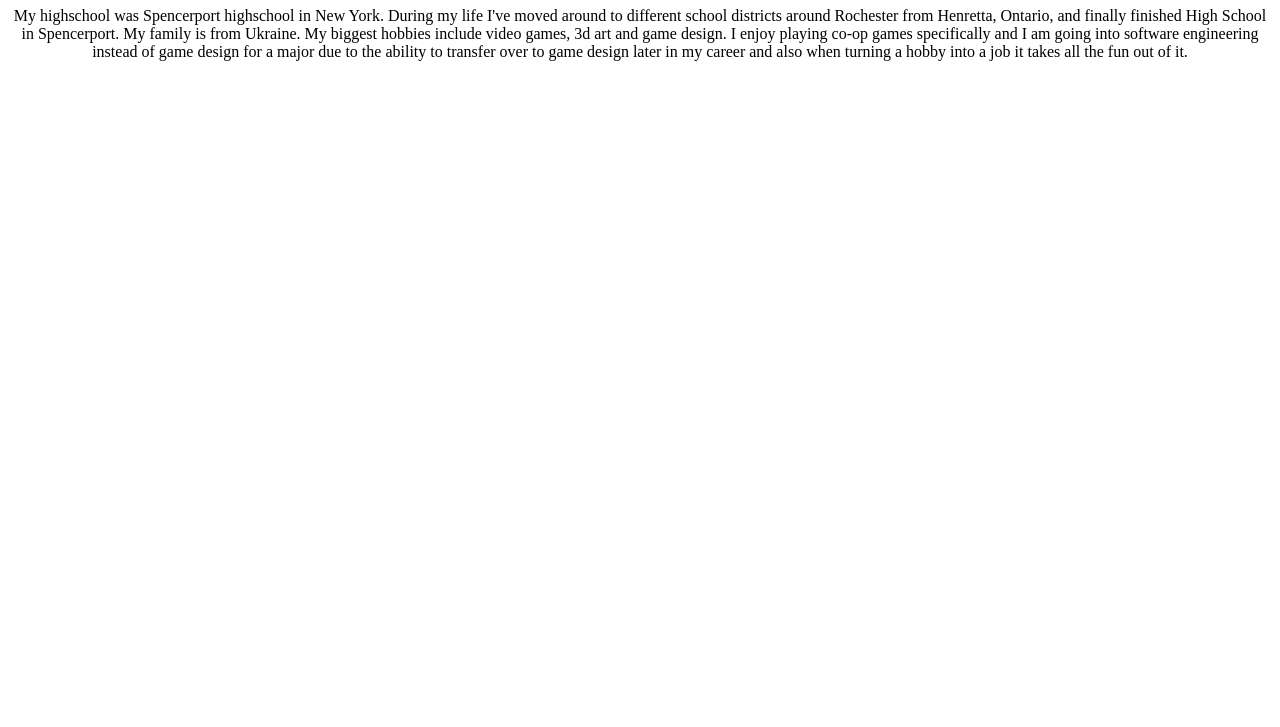
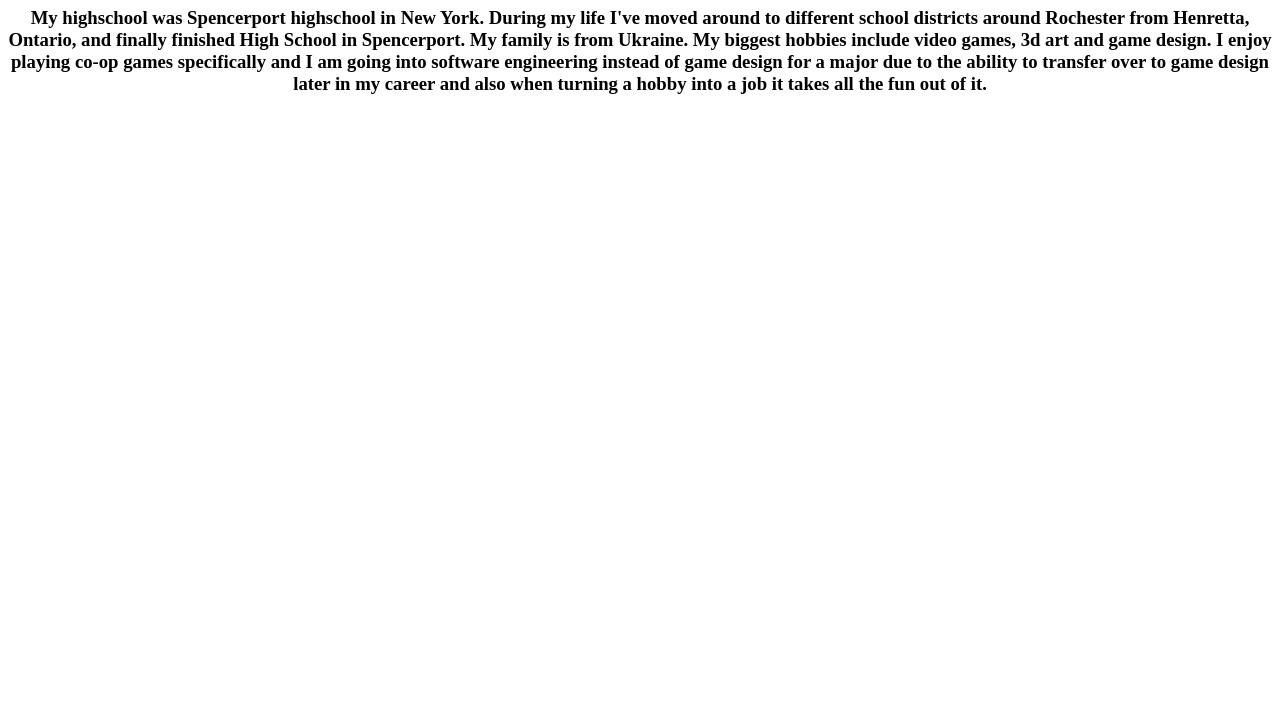
Before and after one commit to Veathen/Veathenn.github.io, a plain HTML site: page index.html in a window 1280 px wide. Shown: the part 73-800 px from the top of the page. Drawn offline with Linux system fonts and the light colour scheme.

Commit message:
update index
changed paragraph to h3

```diff
--- a/index.html
+++ b/index.html
@@ -2,7 +2,7 @@
 <html>
 <body>
 <center><h1>Self Description</h1>
-<p>My highschool was Spencerport highschool in New York. During my life I've moved around to different school districts around Rochester from Henretta, Ontario, and finally finished High School in Spencerport. My family is from Ukraine. My biggest hobbies include video games, 3d art and game design. I enjoy playing co-op games specifically and I am going into software engineering instead of game design for a major due to the ability to transfer over to game design later in my career and also when turning a hobby into a job it takes all the fun out of it.
-</p></center>
+<h3>My highschool was Spencerport highschool in New York. During my life I've moved around to different school districts around Rochester from Henretta, Ontario, and finally finished High School in Spencerport. My family is from Ukraine. My biggest hobbies include video games, 3d art and game design. I enjoy playing co-op games specifically and I am going into software engineering instead of game design for a major due to the ability to transfer over to game design later in my career and also when turning a hobby into a job it takes all the fun out of it.
+</h3></center>
 </body>
 </html>
```
